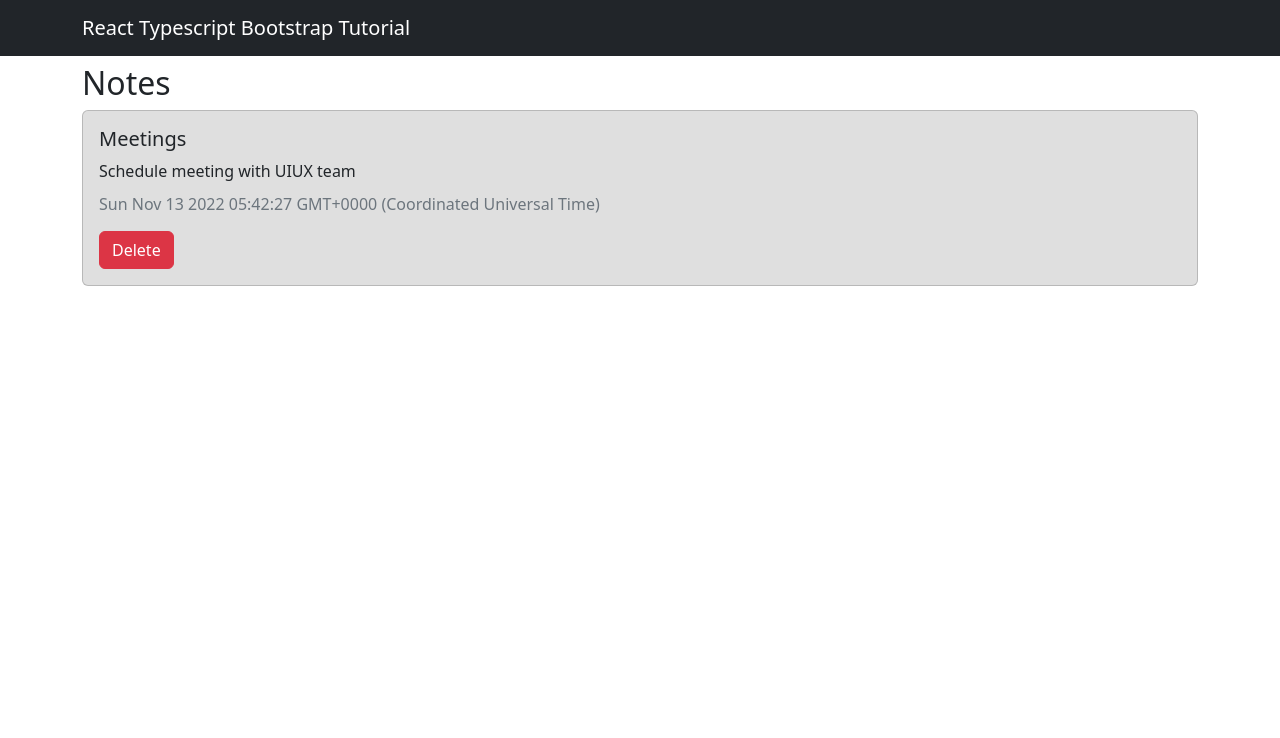
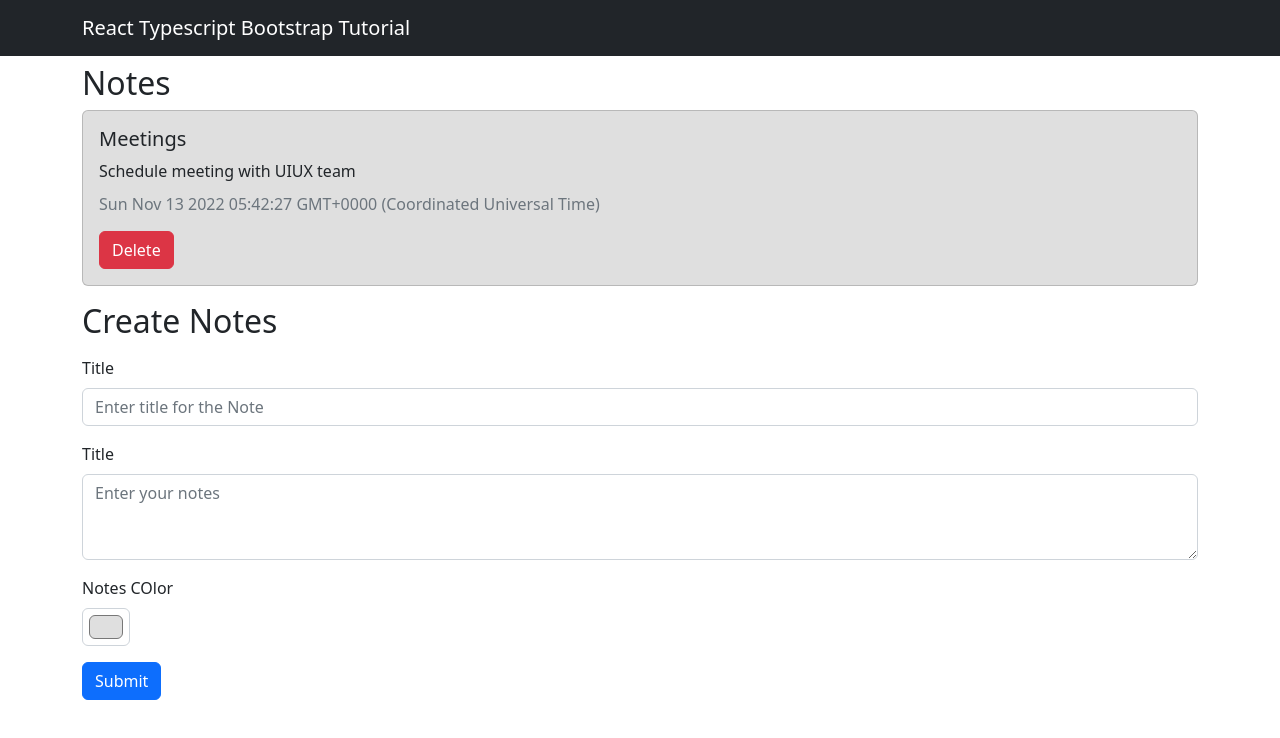
Before and after one commit to michaelreadyone/Learn-React-TypeScript-Bootstrap-with-one-Project, a React (Create React App) app: page / in a window 1280 px wide. Shown: the top 738 px of the page. Built offline with nearby package versions, Linux system fonts and the light colour scheme.

Commit message:
Create note component

```diff
--- a/src/App.tsx
+++ b/src/App.tsx
@@ -1,6 +1,7 @@
 import React, { useState } from "react";
 import { Col, Container, Row } from "react-bootstrap";
 import "./App.css";
+import CreateNotes from "./components/CreateNotes";
 import Header from "./components/Header";
 import NotesList from "./components/NotesList";
 import { Note } from "./models/note.model";
@@ -24,6 +25,11 @@ function App() {
             <NotesList notes={notes} setNotes={setNotes}/>
           </Col>
         </Row>
+        <Row>
+          <Col>
+            <CreateNotes />
+          </Col>
+        </Row>
       </Container>
     </>
   );
--- a/src/components/CreateNotes.tsx
+++ b/src/components/CreateNotes.tsx
@@ -1,11 +1,33 @@
 import * as React from 'react';
+import { useRef } from 'react';
+import { Button, Form } from 'react-bootstrap';
 
 interface ICreateNotesProps {
 }
 
 const CreateNotes: React.FunctionComponent<ICreateNotesProps> = (props) => {
+  const titleRef = useRef();
+  const textRef = useRef();
+  const colorRef = useRef();
   return (
-    <></>
+    <>
+    <h2>Create Notes</h2>
+    <Form className="mt-3 mb-3">
+      <Form.Group className='mb-3' controlId='formBasicTitle'>
+        <Form.Label>Title</Form.Label>
+        <Form.Control type="text" placeholder="Enter title for the Note" />
+      </Form.Group>
+      <Form.Group className='mb-3' controlId='formBasicText'>
+        <Form.Label>Title</Form.Label>
+        <Form.Control placeholder="Enter your notes" as='textarea' rows={3} />
+      </Form.Group>
+      <Form.Group className='mb-3'>
+        <Form.Label htmlFor='colorInput'>Notes COlor</Form.Label>
+        <Form.Control type="color" id='colorInput' defaultValue='#dfdfdf' title='choose your color' />
+      </Form.Group>
+      <Button type='submit' variant='primary'>Submit</Button>
+    </Form>
+    </>
   );
 };
 
```
Also changed, not shown: 1 other file (tests, documents, lock files or other folders).
